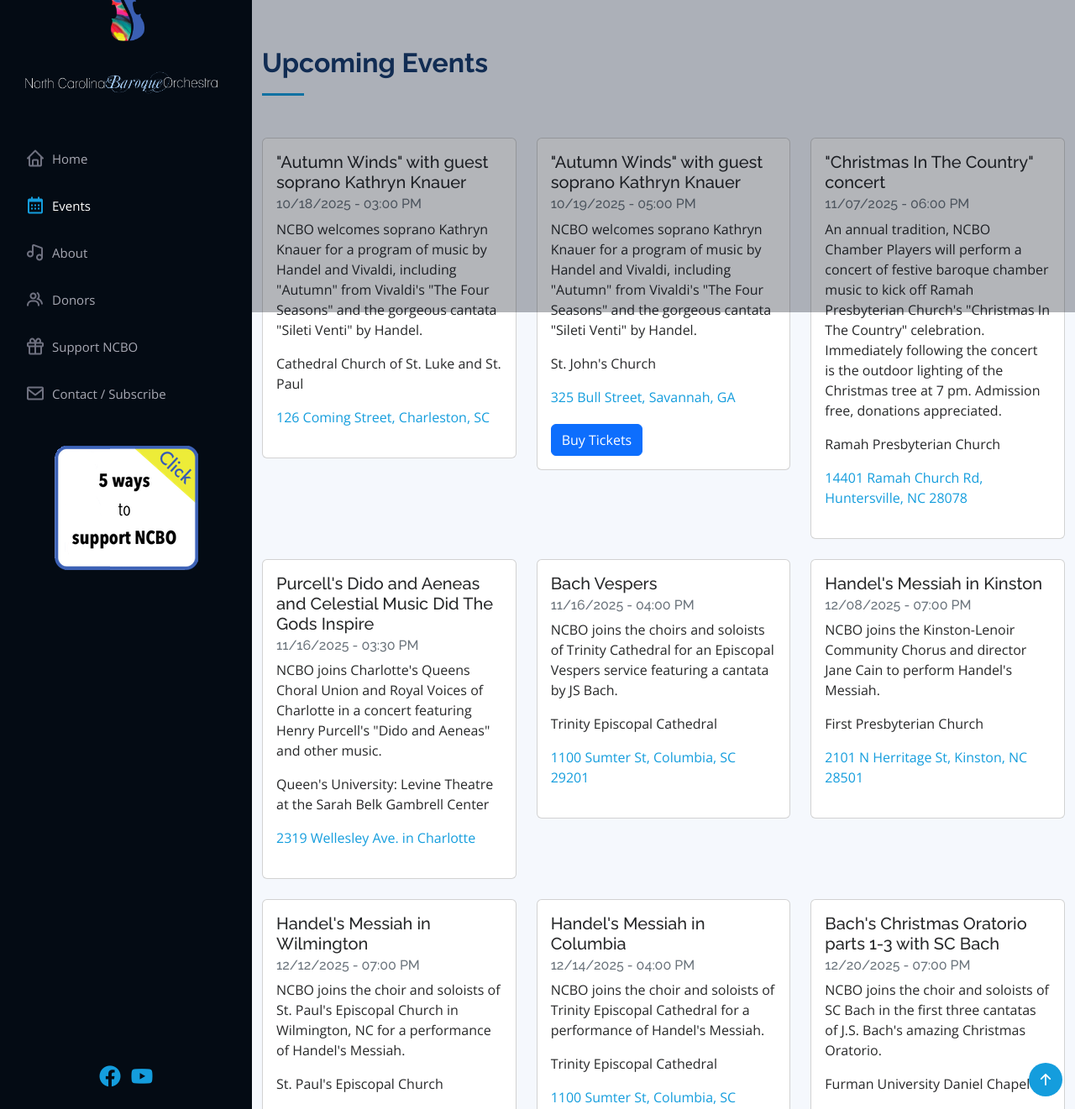
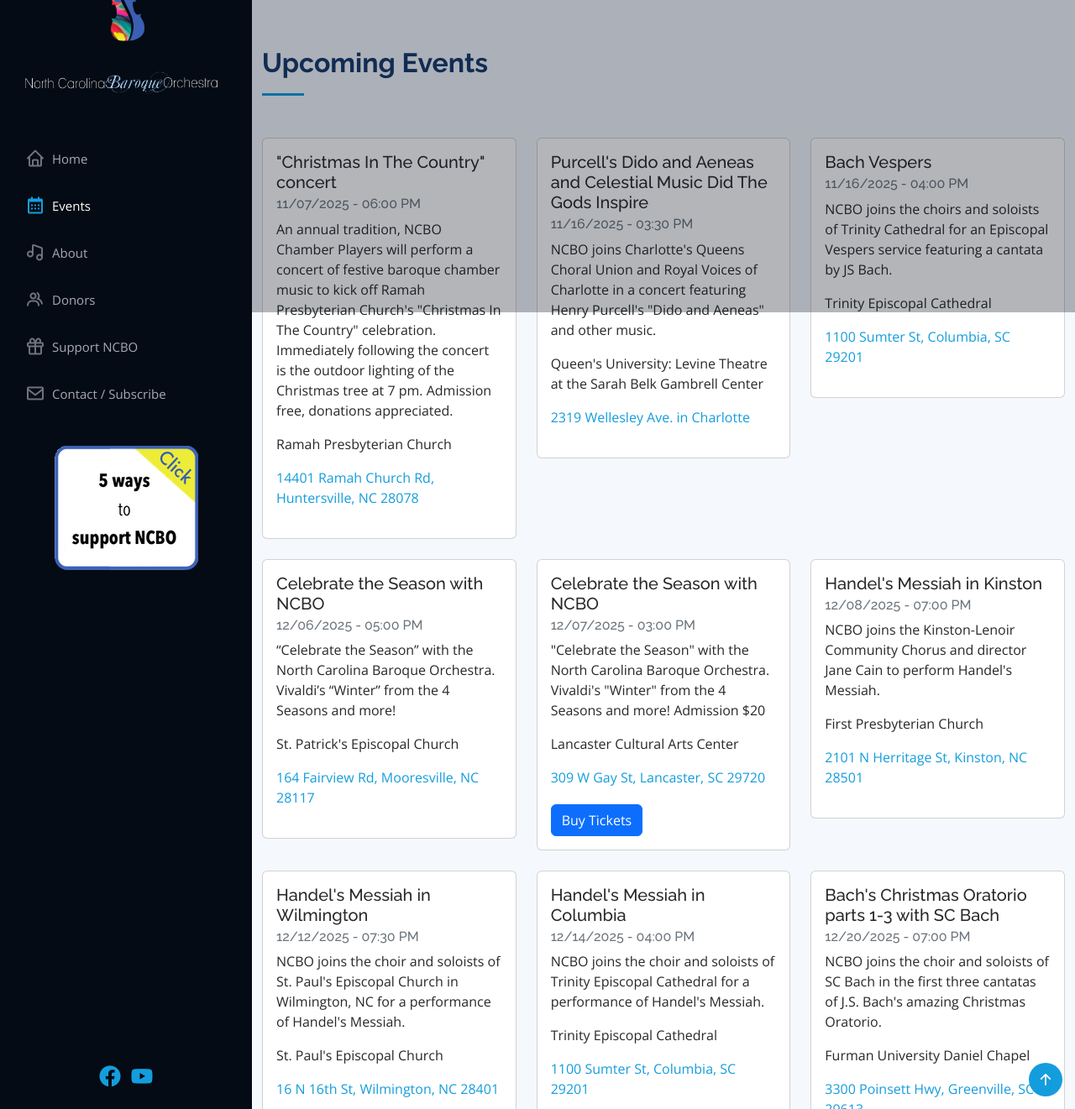
Before and after one commit to ncbaroqueorchestra/ncboweb, a Jekyll site: the page built from index.md, in a window 1280 px wide and 1400 px high, scrolled down 949 px, cut to the strip 79-1400 px from the top of the window. Shown: the whole strip at 84% size. Built offline with Jekyll 4.4.1, drawn with Linux system fonts in a browser that asks for light colours; comment, search, counter and statistics services are not loaded.

Commit message:
Updated NCBO events

```diff
--- a/_data/events.yml
+++ b/_data/events.yml
@@ -1,24 +1,3 @@
-- address: 126 Coming Street, Charleston, SC
-  description: NCBO welcomes soprano Kathryn Knauer for a program of music by Handel
-    and Vivaldi, including "Autumn" from Vivaldi's "The Four Seasons" and the gorgeous
-    cantata "Sileti Venti" by Handel.
-  eventdate: 10/18/2025
-  eventtime: 03:00 PM
-  heading: '"Autumn Winds" with guest soprano Kathryn Knauer'
-  mapurl: https://maps.app.goo.gl/u9EE7jX7SGa6vscRA
-  sortdate: 1760814000
-  venue: Cathedral Church of St. Luke and St. Paul
-- address: 325 Bull Street, Savannah, GA
-  description: NCBO welcomes soprano Kathryn Knauer for a program of music by Handel
-    and Vivaldi, including "Autumn" from Vivaldi's "The Four Seasons" and the gorgeous
-    cantata "Sileti Venti" by Handel.
-  eventdate: 10/19/2025
-  eventtime: 05:00 PM
-  heading: '"Autumn Winds" with guest soprano Kathryn Knauer'
-  mapurl: https://maps.app.goo.gl/ErFXVonvUNyFXPib9
-  sortdate: 1760907600
-  ticketurl: https://www.instantseats.com/index.cfm?fuseaction=home.event&eventid=234A6A92-DF5E-823C-89E6EFC1E6ADFF2F&k=&CFID=21865599&CFTOKEN=64c3a29eb8fe55ec-A6EBBB73-AE1E-35D0-0A5ADD778AF637E7
-  venue: St. John's Church
 - address: 14401 Ramah Church Rd, Huntersville, NC 28078
   description: 'An annual tradition, NCBO Chamber Players will perform a concert of
     festive baroque chamber music to kick off Ramah Presbyterian Church''s "Christmas
@@ -51,6 +30,31 @@
   mapurl: https://maps.app.goo.gl/9AB145KcBnNEs7TG7
   sortdate: 1763326800
   venue: Trinity Episcopal Cathedral
+- address: 164 Fairview Rd, Mooresville, NC 28117
+  description: '“Celebrate the Season” with the North Carolina Baroque Orchestra.
+
+    Vivaldi’s “Winter” from the 4 Seasons and more!'
+  eventdate: 12/06/2025
+  eventtime: 05:00 PM
+  heading: Celebrate the Season with NCBO
+  mapurl: https://maps.app.goo.gl/NdgVvE5Er2C7AsMC9
+  sortdate: 1765058400
+  venue: St. Patrick's Episcopal Church
+- address: 309 W Gay St, Lancaster, SC 29720
+  description: '"Celebrate the Season" with the North Carolina Baroque Orchestra.
+
+
+    Vivaldi''s "Winter" from the 4 Seasons and more!
+
+
+    Admission $20'
+  eventdate: 12/07/2025
+  eventtime: 03:00 PM
+  heading: Celebrate the Season with NCBO
+  mapurl: https://maps.app.goo.gl/a4gXzFTbUPFY74fFA
+  sortdate: 1765137600
+  ticketurl: https://www.lcactickets.org/product/classical-christmas-concert-by-ncbo-chamber-players-december-7-2025-at-3-pm/AQWP3T3LOSQLGFVEZQ6R7DNY?cs=true&cst=custom
+  venue: Lancaster Cultural Arts Center
 - address: 2101 N Herritage St, Kinston, NC 28501
   description: NCBO joins the Kinston-Lenoir Community Chorus and director Jane Cain
     to perform Handel's Messiah.
@@ -64,10 +68,10 @@
   description: NCBO joins the choir and soloists of St. Paul's Episcopal Church in
     Wilmington, NC for a performance of Handel's Messiah.
   eventdate: 12/12/2025
-  eventtime: 07:00 PM
+  eventtime: 07:30 PM
   heading: Handel's Messiah in Wilmington
   mapurl: https://maps.app.goo.gl/ptNu9tuCQG1sBsCw8
-  sortdate: 1765584000
+  sortdate: 1765585800
   venue: St. Paul's Episcopal Church
 - address: 1100 Sumter St, Columbia, SC 29201
   description: NCBO joins the choir and soloists of Trinity Episcopal Cathedral for
--- a/_data/past_events.yml
+++ b/_data/past_events.yml
@@ -1,3 +1,24 @@
+- address: 325 Bull Street, Savannah, GA
+  description: NCBO welcomes soprano Kathryn Knauer for a program of music by Handel
+    and Vivaldi, including "Autumn" from Vivaldi's "The Four Seasons" and the gorgeous
+    cantata "Sileti Venti" by Handel.
+  eventdate: 10/19/2025
+  eventtime: 05:00 PM
+  heading: '"Autumn Winds" with guest soprano Kathryn Knauer'
+  mapurl: https://maps.app.goo.gl/ErFXVonvUNyFXPib9
+  sortdate: 1760907600
+  ticketurl: https://www.instantseats.com/index.cfm?fuseaction=home.event&eventid=234A6A92-DF5E-823C-89E6EFC1E6ADFF2F&k=&CFID=21865599&CFTOKEN=64c3a29eb8fe55ec-A6EBBB73-AE1E-35D0-0A5ADD778AF637E7
+  venue: St. John's Church
+- address: 126 Coming Street, Charleston, SC
+  description: NCBO welcomes soprano Kathryn Knauer for a program of music by Handel
+    and Vivaldi, including "Autumn" from Vivaldi's "The Four Seasons" and the gorgeous
+    cantata "Sileti Venti" by Handel.
+  eventdate: 10/18/2025
+  eventtime: 03:00 PM
+  heading: '"Autumn Winds" with guest soprano Kathryn Knauer'
+  mapurl: https://maps.app.goo.gl/u9EE7jX7SGa6vscRA
+  sortdate: 1760814000
+  venue: Cathedral Church of St. Luke and St. Paul
 - address: 750 Weaver Dairy Road, Chapel Hill, NC
   description: 'Favorite baroque chamber music by Bach, Handel, Vivaldi, and others!
 
```
